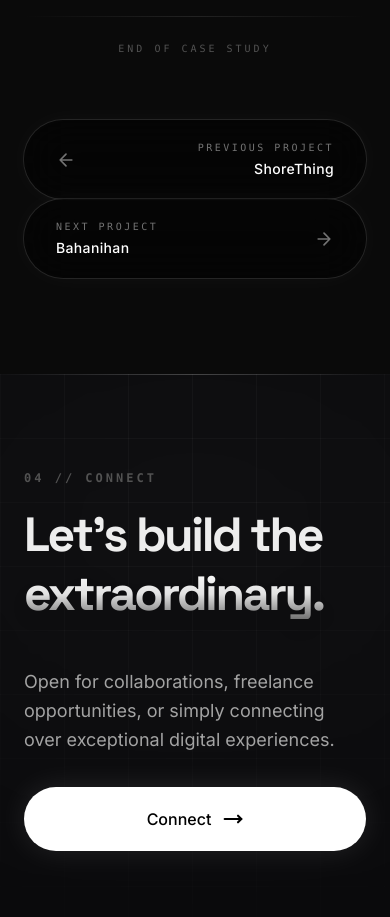
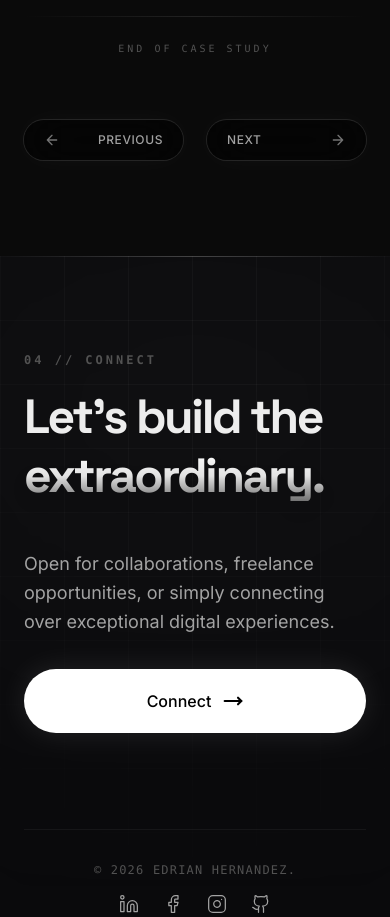
Before and after one commit to EdrianHernandez/Ed, a React (Vite) app: page /projects/tsekapp in a window 390 px wide. Shown: the part 10080-10997 px from the top of the page. Built offline with nearby package versions, Linux system fonts and the light colour scheme.

Commit message:
optimize previous and next button in mobile

```diff
--- a/src/components/NextProjectButton.tsx
+++ b/src/components/NextProjectButton.tsx
@@ -2,12 +2,11 @@ import { motion } from "motion/react";
 import { Link } from "react-router-dom";
 
 interface NextProjectButtonProps {
-  title: string;
   path: string;
   direction: "next" | "previous";
 }
 
-export function NextProjectButton({ title, path, direction }: NextProjectButtonProps) {
+export function NextProjectButton({ path, direction }: NextProjectButtonProps) {
   const isNext = direction === "next";
 
   return (
@@ -20,23 +19,18 @@ export function NextProjectButton({ title, path, direction }: NextProjectButtonP
     >
       <Link
         to={path}
-        className={`group relative w-full px-8 py-5 rounded-full bg-black/50 backdrop-blur-xl ring-1 ring-white/10 shadow-[0_0_30px_-5px_rgba(255,255,255,0.05)] flex items-center gap-4 transition-all duration-500 ease-out hover:ring-white/40 hover:bg-white/10 hover:shadow-[0_0_40px_0px_rgba(255,255,255,0.1)] hover:scale-105 active:scale-95 ${
+        className={`group relative w-full px-5 py-3 sm:px-6 sm:py-3.5 rounded-full bg-black/50 backdrop-blur-xl ring-1 ring-white/10 shadow-[0_0_30px_-5px_rgba(255,255,255,0.05)] flex items-center gap-3 transition-all duration-500 ease-out hover:ring-white/40 hover:bg-white/10 hover:shadow-[0_0_40px_0px_rgba(255,255,255,0.1)] hover:scale-105 active:scale-95 ${
           isNext ? "justify-between" : "justify-between flex-row-reverse"
         }`}
       >
         {/* Text */}
-        <div className={`flex flex-col ${isNext ? "items-start" : "items-end"}`}>
-          <span className="text-[10px] md:text-xs font-mono tracking-[0.25em] text-neutral-500 uppercase mb-1 transition-colors duration-500 group-hover:text-neutral-300">
-            {isNext ? "Next Project" : "Previous Project"}
-          </span>
-          <span className="text-white text-sm md:text-base font-medium tracking-wide transition-colors duration-500 group-hover:text-white">
-            {title}
-          </span>
-        </div>
+        <span className="text-xs sm:text-sm font-medium text-neutral-400 uppercase tracking-wider transition-colors duration-500 group-hover:text-white">
+          {isNext ? "Next" : "Previous"}
+        </span>
 
         {/* Arrow */}
         <svg
-          className={`w-5 h-5 text-neutral-500 transition-all duration-500 group-hover:text-white ${
+          className={`w-4 h-4 text-neutral-500 transition-all duration-500 group-hover:text-white ${
             isNext ? "group-hover:translate-x-1" : "group-hover:-translate-x-1"
           }`}
           fill="none"
--- a/src/pages/BahanihanCaseStudy.tsx
+++ b/src/pages/BahanihanCaseStudy.tsx
@@ -640,9 +640,9 @@ const BahanihanCaseStudy = () => {
           </span>
         </motion.div>
 
-        <div className="relative z-10 w-full flex flex-col sm:flex-row items-center justify-between mt-16 md:mt-24">
-          <NextProjectButton title="TsekApp" path="/projects/tsekapp" direction="previous" />
-          <NextProjectButton title="PhilHealth" path="/projects/philhealth" direction="next" />
+        <div className="relative z-10 w-full flex flex-row items-center justify-center gap-6 sm:gap-10 mt-16 md:mt-24">
+          <NextProjectButton path="/projects/tsekapp" direction="previous" />
+          <NextProjectButton path="/projects/philhealth" direction="next" />
         </div>
       </section>
 
--- a/src/pages/FloodguardCaseStudy.tsx
+++ b/src/pages/FloodguardCaseStudy.tsx
@@ -490,7 +490,7 @@ export function FloodguardCaseStudy() {
         </motion.div>
 
         <div className="relative z-10 w-full flex flex-col sm:flex-row items-center justify-center gap-4 mt-16 md:mt-24">
-          <NextProjectButton title="ShoreThing" path="/projects/shorething" direction="next" />
+          <NextProjectButton path="/projects/shorething" direction="next" />
         </div>
       </section>
     </motion.div>
--- a/src/pages/PhilHealthCaseStudy.tsx
+++ b/src/pages/PhilHealthCaseStudy.tsx
@@ -719,7 +719,7 @@ export function PhilHealthCaseStudy() {
         </motion.div>
 
         <div className="relative z-10 w-full flex flex-col sm:flex-row items-center justify-center gap-4 mt-16 md:mt-24">
-          <NextProjectButton title="Bahanihan" path="/projects/bahanihan" direction="previous" />
+          <NextProjectButton path="/projects/bahanihan" direction="previous" />
         </div>
       </section>
     </motion.div>
--- a/src/pages/ShoreThingCaseStudy.tsx
+++ b/src/pages/ShoreThingCaseStudy.tsx
@@ -886,9 +886,9 @@ export default function ShoreThingCaseStudy() {
           </span>
         </motion.div>
 
-        <div className="relative z-10 w-full flex flex-col sm:flex-row items-center justify-between mt-16 md:mt-24">
-          <NextProjectButton title="Floodguard" path="/projects/floodguard" direction="previous" />
-          <NextProjectButton title="TsekApp" path="/projects/tsekapp" direction="next" />
+        <div className="relative z-10 w-full flex flex-row items-center justify-center gap-6 sm:gap-10 mt-16 md:mt-24">
+          <NextProjectButton path="/projects/floodguard" direction="previous" />
+          <NextProjectButton path="/projects/tsekapp" direction="next" />
         </div>
       </section>
 
--- a/src/pages/TsekAppCaseStudy.tsx
+++ b/src/pages/TsekAppCaseStudy.tsx
@@ -360,9 +360,9 @@ export function TsekAppCaseStudy() {
           </span>
         </motion.div>
 
-        <div className="relative z-10 w-full flex flex-col sm:flex-row items-center justify-between mt-16 md:mt-24">
-          <NextProjectButton title="ShoreThing" path="/projects/shorething" direction="previous" />
-          <NextProjectButton title="Bahanihan" path="/projects/bahanihan" direction="next" />
+        <div className="relative z-10 w-full flex flex-row items-center justify-center gap-6 sm:gap-10 mt-16 md:mt-24">
+          <NextProjectButton path="/projects/shorething" direction="previous" />
+          <NextProjectButton path="/projects/bahanihan" direction="next" />
         </div>
       </section>
     </motion.div>
```
